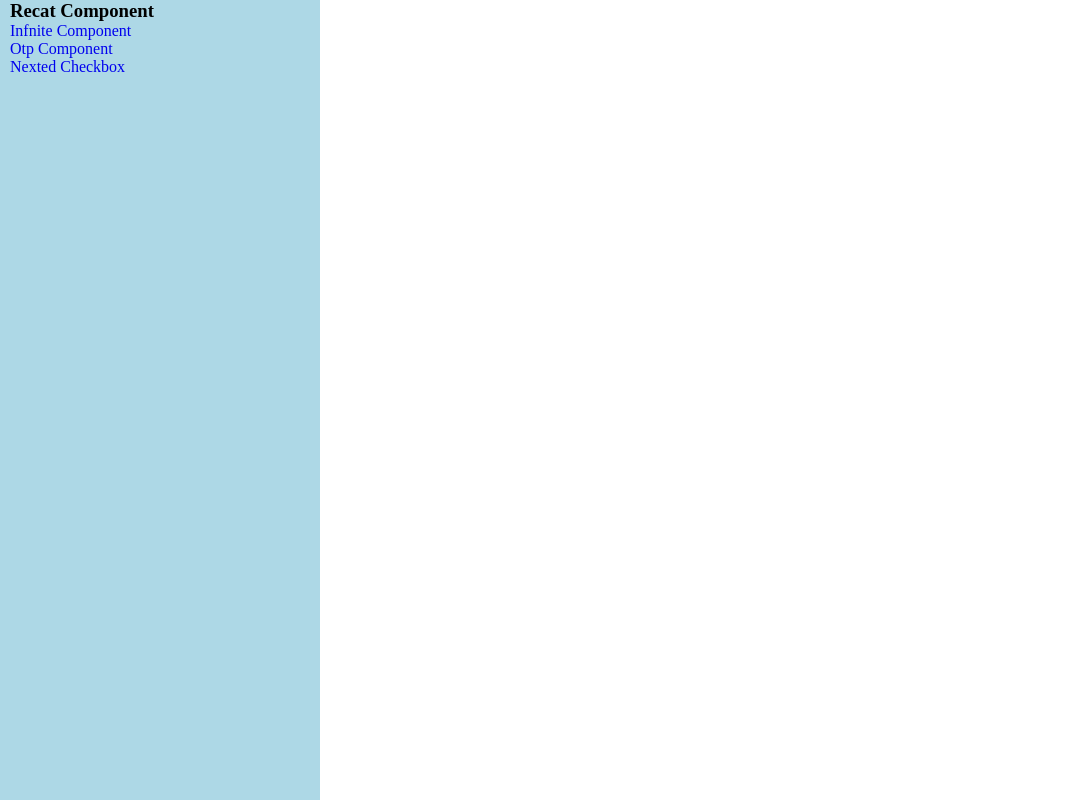
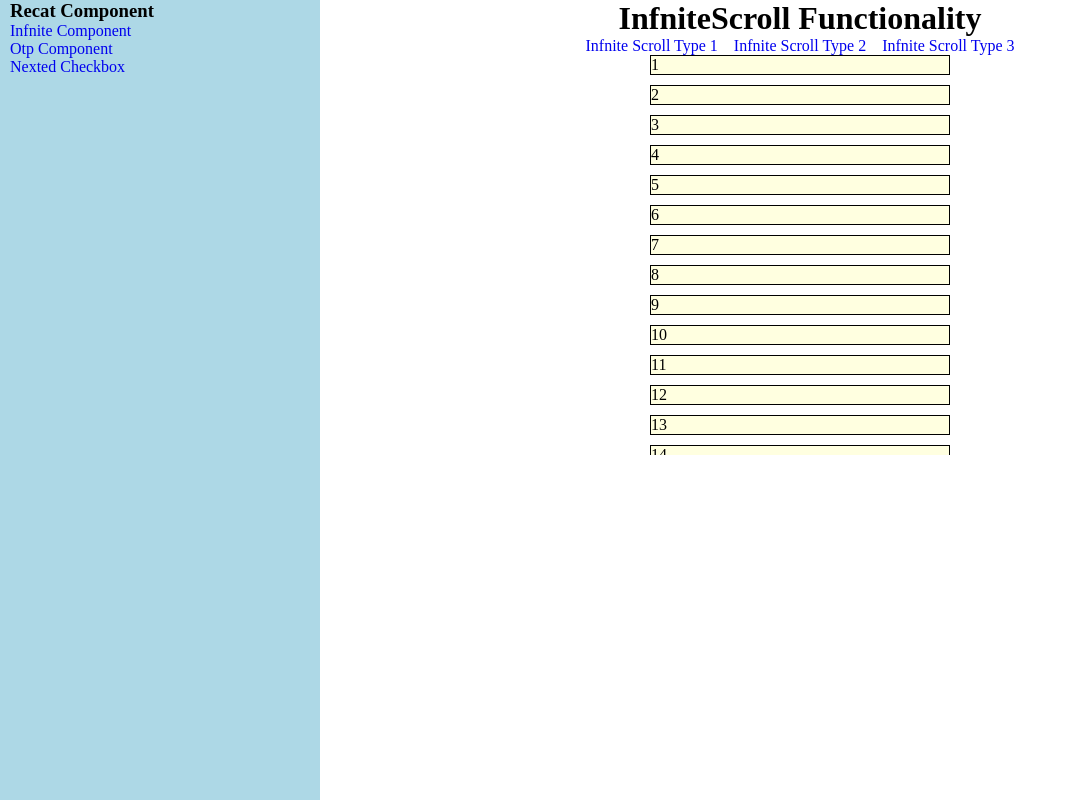
Before and after one commit to mdsameeralam9/React-Practice, a React (Vite) app: page /type3 in a window 1280 px wide. Shown: the whole page, without its empty margins (0-1067 px from the left). Built offline with nearby package versions, Linux system fonts and the light colour scheme.

Commit message:
scroll with height

```diff
--- a/src/Dashboard/Content.tsx
+++ b/src/Dashboard/Content.tsx
@@ -7,6 +7,7 @@ import CheckBoxLayout from '../components/NestedCheckBox/CheckBoxLayout'
 import InfniteScroll from '../components/InfniteScroll'
 import Type2InfniteScroll from '../components/InfniteScroll/Type2/Type2InfniteScroll'
 import InfiniteWithIntersectionObserver from '../components/InfniteScroll/Typer1/Layout'
+import InfniteScrollWithHieght from '../components/InfniteScroll/Type3/InfniteScrollWithHieght'
 
 const Content = () => {
   return (
@@ -21,6 +22,7 @@ const Content = () => {
         <Route path='/' element={<InfniteScroll />}>
           <Route index element={<Type2InfniteScroll />} />
           <Route path="type2" element={<InfiniteWithIntersectionObserver />} />
+          <Route path="type3" element={<InfniteScrollWithHieght />} />
         </Route>
 
       </Routes>
--- /dev/null
+++ b/src/components/InfniteScroll/Type3/InfniteScroll.tsx
@@ -0,0 +1,30 @@
+import React from 'react'
+
+const stylesrollWraper = {
+    display: "flex",
+    flexDirection: "column",
+    gap: "10px",
+    overflow: "auto",
+    height: "400px"
+}
+
+const InfniteScroll = ({ children, setData }) => {
+    function handleScroll(e) {
+        const { scrollHeight, clientHeight, scrollTop } = e.target
+        const remainScroll = scrollHeight - (scrollTop + clientHeight)
+        if (remainScroll < 20) {
+            setData(p => [...p, ...new Array(10)])
+        }
+    }
+
+    return (
+        <div
+            style={stylesrollWraper}
+            className='srollWraper'
+            onScroll={handleScroll}
+        >{children}
+        </div>
+    )
+}
+
+export default InfniteScroll
--- /dev/null
+++ b/src/components/InfniteScroll/Type3/InfniteScrollWithHieght.tsx
@@ -0,0 +1,29 @@
+import React, { useState } from 'react'
+import InfniteScroll from './InfniteScroll'
+
+const InfniteScrollWithHieght = () => {
+  const [data, setData] = useState([...new Array(20)])
+
+  const renderList = () => {
+    return(
+       <>
+            {data.map((i,indx) => (
+                <p style={{height: "40px", border:"1px solid", width: "300px", background: "lightyellow"}} key={indx}>{indx+1}</p>
+            ))}
+       </>
+    )
+  }
+
+
+  return (
+    <div>
+        <InfniteScroll
+        setData={setData}
+        >
+           {renderList()}
+        </InfniteScroll>
+    </div>
+  )
+}
+
+export default InfniteScrollWithHieght
--- a/src/components/InfniteScroll/index.tsx
+++ b/src/components/InfniteScroll/index.tsx
@@ -1,17 +1,18 @@
 import React from 'react'
-import InfniteWithIntersectionObserver from './Typer1/Layout';
 import "./Typer1/style.css"
 import { Link, Outlet } from 'react-router-dom';
 
 
-const InfniteScroll:React.FC = () => {
+const InfniteScroll: React.FC = () => {
   return (
     <div className='InfniteScrollWrap'>
-        <h1>InfniteScroll Functionality</h1>
-         <Link to="/">Infnite Scroll Type 1</Link>
-         <Link to="/type2">Infnite Scroll Type 2</Link>
-         <Outlet />
-
+      <h1>InfniteScroll Functionality</h1>
+      <div className="flexWrap" style={{ display: "flex", gap: "1rem" }}>
+        <Link to="/">Infnite Scroll Type 1</Link>
+        <Link to="/type2">Infnite Scroll Type 2</Link>
+        <Link to="/type3">Infnite Scroll Type 3</Link>
+      </div>
+      <Outlet />
     </div>
   )
 }
```
